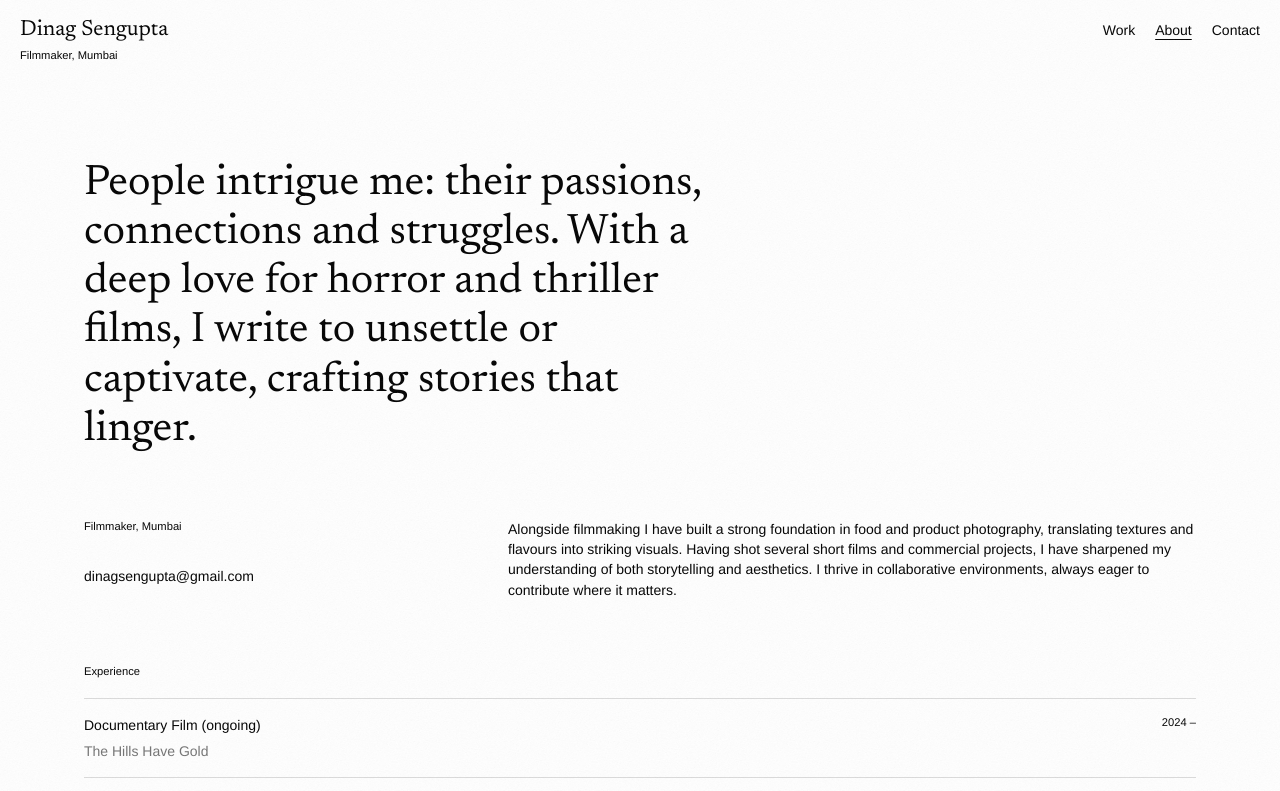
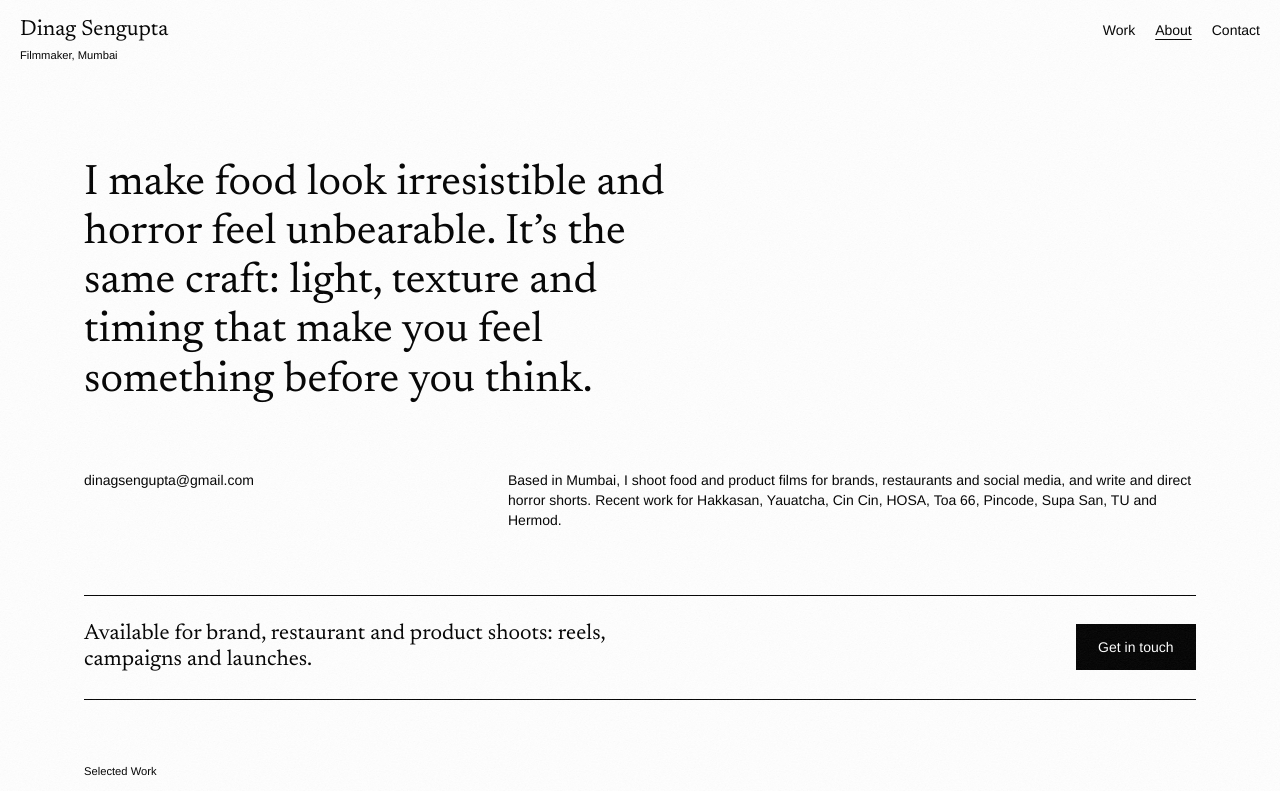
Before and after one commit to Dinag22/dinag-portfolio, a plain HTML site: page index.html in a window 1280 px wide. Both pictures are taken after a click on the link "About". Shown: the top 791 px of the page. Drawn offline with Linux system fonts and the light colour scheme; a web font is replaced by a local one.

Commit message:
About: rewrite for food/product cinematography and horror, add call to action
Co-Authored-By: Claude Opus 5.5 <noreply@anthropic.com>

```diff
--- a/index.html
+++ b/index.html
@@ -160,6 +160,12 @@
   .about .row .muted, .muted { color: rgba(0,0,0,.55); }
   .about .cols { display: grid; gap: 3rem; grid-template-columns: repeat(auto-fit, minmax(180px, 1fr)); }
   .about ul { list-style: none; display: grid; gap: .35rem; }
+  .about .cta { display: flex; flex-wrap: wrap; align-items: center; justify-content: space-between; gap: 1rem 2rem;
+    padding: 1.6rem 0; border-top: 1px solid #000; border-bottom: 1px solid #000; }
+  .about .cta p { font-family: var(--display); font-size: var(--fs-2); line-height: 1.2; max-width: 36rem; }
+  .about .btn { display: inline-block; padding: .8rem 1.4rem; background: #000; color: #fff; text-decoration: none !important;
+    transition: background .25s var(--ease), color .25s var(--ease); }
+  .about .btn:hover { background: transparent; color: #000; box-shadow: inset 0 0 0 1px #000; }
   @media (min-width: 900px) {
     .about { grid-template-columns: 1fr 2fr; column-gap: 5rem; }
     .about .lead, .about .full { grid-column: 1 / -1; }
@@ -423,19 +429,19 @@ const ALL_PROJECTS = [
 const PROJECTS = ALL_PROJECTS.filter(p => !p.hidden);
 
 const ABOUT = {
-  lead: "People intrigue me: their passions, connections and struggles. With a deep love for horror and thriller films, I write to unsettle or captivate, crafting stories that linger.",
-  body: "Alongside filmmaking I have built a strong foundation in food and product photography, translating textures and flavours into striking visuals. Having shot several short films and commercial projects, I have sharpened my understanding of both storytelling and aesthetics. I thrive in collaborative environments, always eager to contribute where it matters.",
+  lead: "I make food look irresistible and horror feel unbearable. It’s the same craft: light, texture and timing that make you feel something before you think.",
+  body: "Based in Mumbai, I shoot food and product films for brands, restaurants and social media, and write and direct horror shorts. Recent work for Hakkasan, Yauatcha, Cin Cin, HOSA, Toa 66, Pincode, Supa San, TU and Hermod.",
+  cta: "Available for brand, restaurant and product shoots: reels, campaigns and launches.",
   experience: [
-    ["Documentary Film (ongoing)", "The Hills Have Gold", "2024 –"],
+    ["Food and Product Films", "Hakkasan, Yauatcha, Cin Cin, HOSA, Toa 66, Pincode, Supa San, TU, Hermod", "2024 –"],
+    ["Horror Shorts", "Swimmer, Crack Red, Zombie Addiction, Feed Bleed, Naini", ""],
+    ["Documentary Film (in development)", "The Hills Have Gold", "2024 –"],
     ["Food and Product Photography", "ADKO", "2024 – 2025"],
     ["Camera Assistant to DoP Arun Verma", "Feature film Mangla, Rash Productions", "June 2024"],
-    ["Social Media Marketing", "Staunch Fit, Shamnad Abubacker", "Sept 2023"],
     ["Second Camera and Co-editor", "Khyber Cement ad, Nitric Films", "Aug 2023"],
     ["Concert Photography", "Uprising Edition 1, Indian Artists Collective", "June 2023"],
-    ["Non-fiction Intern", "Chalkboard Entertainment", "June – Aug 2023"],
-    ["Content Creation", "Latracal Solutions", ""],
   ],
-  skills: ["Video Editing", "Camera Operation", "Lighting / Gaffer", "Writing for Screen", "Creative Direction"],
+  services: ["Food Cinematography", "Product Films", "Reels for Social Media", "Camera and Lighting", "Editing", "Writing and Directing Horror"],
   tools: ["Adobe Premiere Pro", "Adobe Photoshop", "Adobe Lightroom", "Figma"],
   languages: ["English", "Hindi", "Bengali"],
 };
@@ -554,16 +560,19 @@ function renderAbout() {
   $app.innerHTML = nav("about") + `<main class="about page">
     <p class="lead">${esc(ABOUT.lead)}</p>
     <section>
-      <p class="sm">${esc(SITE.role)}, ${esc(SITE.city)}</p>
       <p><a href="mailto:${SITE.email}">${esc(SITE.email)}</a></p>
     </section>
     <section><p>${esc(ABOUT.body)}</p></section>
+    <section class="full cta">
+      <p>${esc(ABOUT.cta)}</p>
+      <a class="btn" href="mailto:${SITE.email}">Get in touch</a>
+    </section>
     <section class="full">
-      <h2 class="sm">Experience</h2>
+      <h2 class="sm">Selected Work</h2>
       <div>${ABOUT.experience.map(([r, w, y]) => `<div class="row"><div><p>${esc(r)}</p><p class="muted">${esc(w)}</p></div><p class="sm">${esc(y)}</p></div>`).join("")}</div>
     </section>
     <section class="full cols">
-      <div><h2 class="sm" style="margin-bottom:1rem">Skills</h2>${list(ABOUT.skills)}</div>
+      <div><h2 class="sm" style="margin-bottom:1rem">Services</h2>${list(ABOUT.services)}</div>
       <div><h2 class="sm" style="margin-bottom:1rem">Tools</h2>${list(ABOUT.tools)}</div>
       <div><h2 class="sm" style="margin-bottom:1rem">Languages</h2>${list(ABOUT.languages)}</div>
     </section>
```
